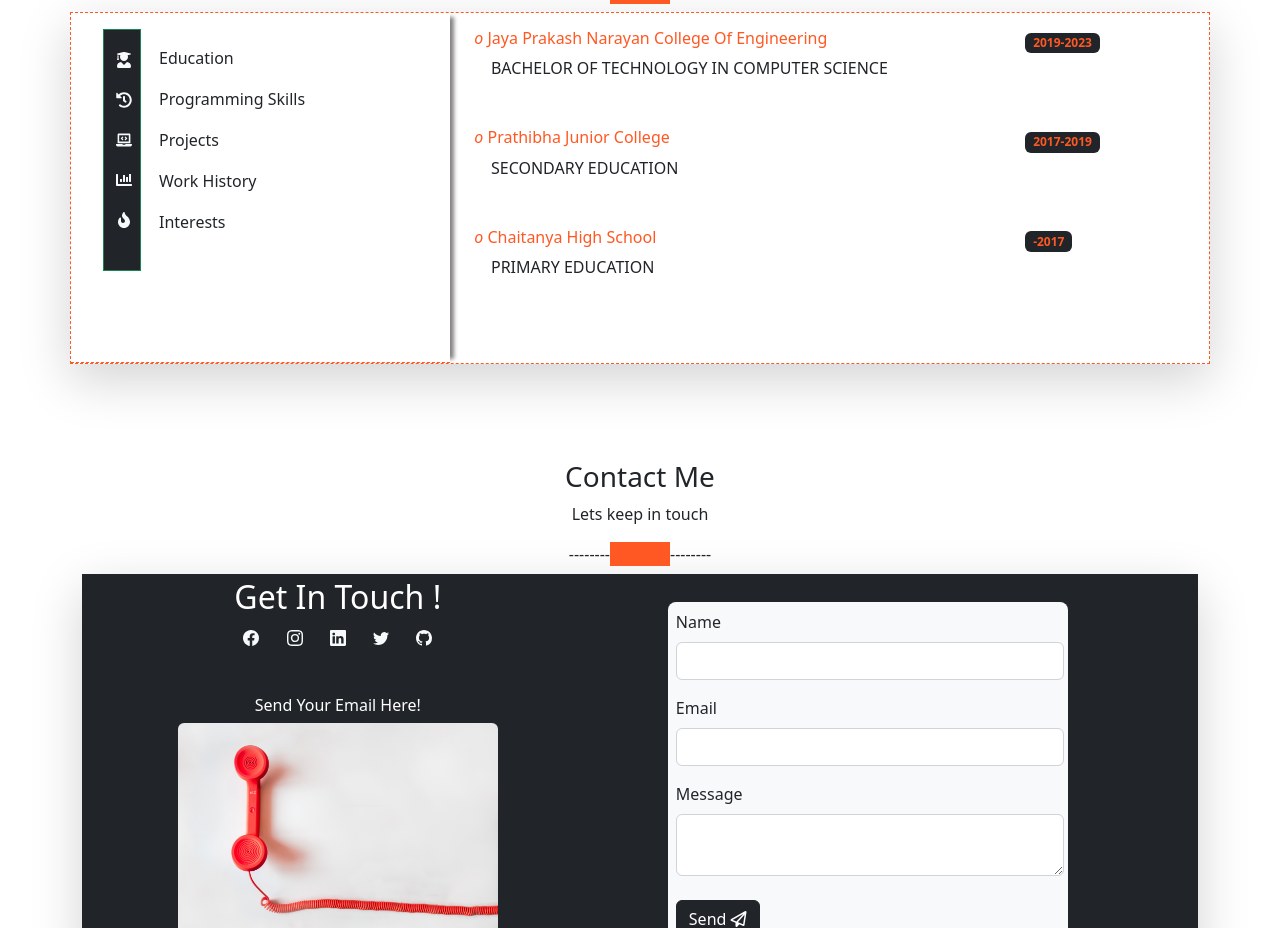
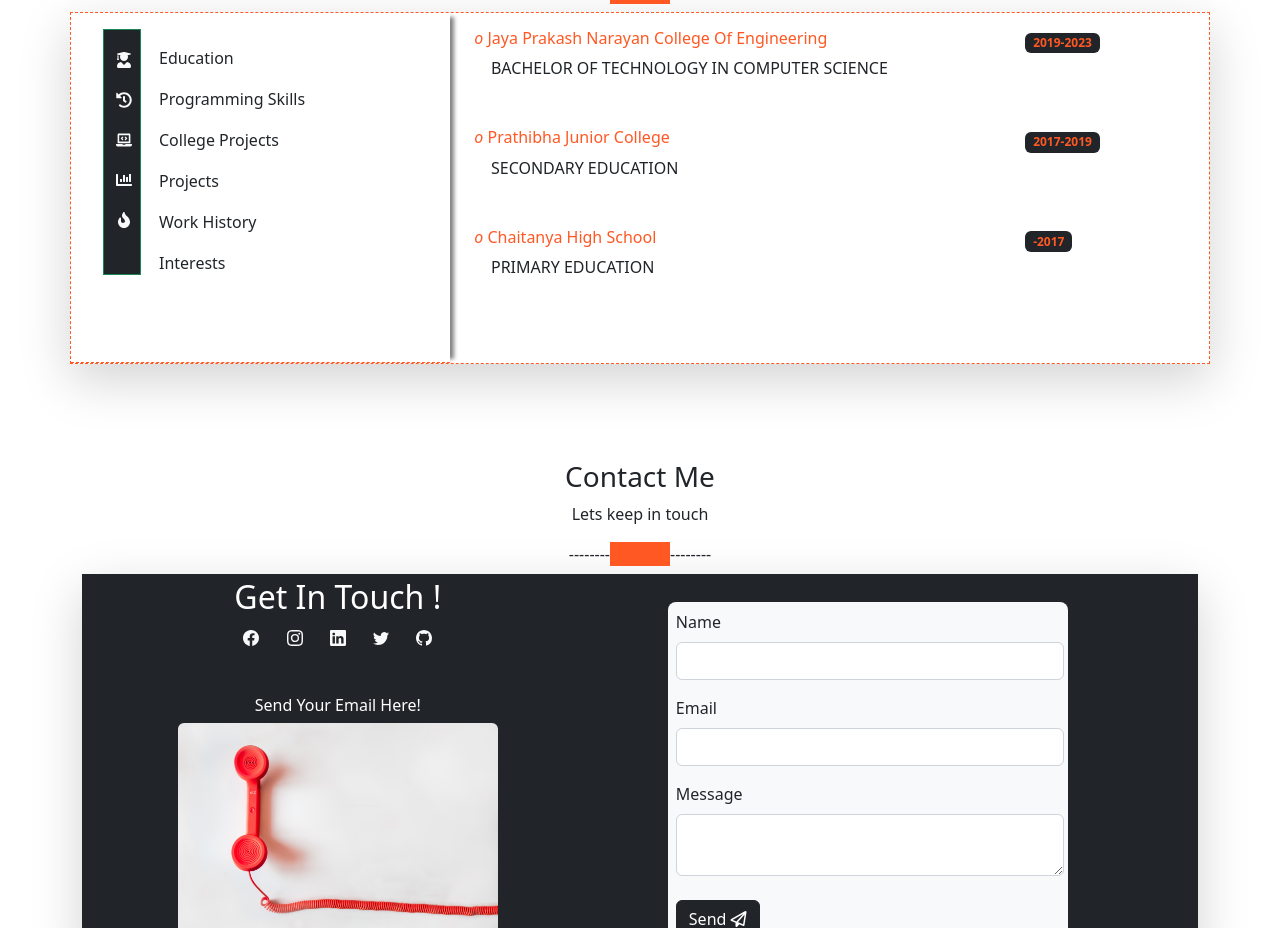
Before and after one commit to Myself-Ikram/MyPortfolio, a React (Create React App) app: page / in a window 1280 px wide. Shown: the part 1320-2248 px from the top of the page. Built offline with nearby package versions, Linux system fonts and the light colour scheme.

Commit message:
Update Resume.jsx

```diff
--- a/src/components/resume/Resume.jsx
+++ b/src/components/resume/Resume.jsx
@@ -7,6 +7,7 @@ import Education from "./ResumeDesc/Education";
 import Skills from "./ResumeDesc/Skills";
 import Projects from "./ResumeDesc/Projects";
 import Interests from "./ResumeDesc/Interests";
+import CollegeProjects from "./ResumeDesc/CollegeProjects";
 import {
   FaUserGraduate,
   FaHistory,
@@ -48,6 +49,7 @@ export default function Resume() {
                 <Col className=" ps-3">
                   <Tab className="resume-titles">Education</Tab>
                   <Tab className="resume-titles">Programming Skills</Tab>
+                  <Tab className="resume-titles">College Projects</Tab>
                   <Tab className="resume-titles">Projects</Tab>
                   <Tab className="resume-titles">Work History</Tab>
                   <Tab className="resume-titles">Interests</Tab>
@@ -64,6 +66,9 @@ export default function Resume() {
               <Skills />
             </TabPanel>
             <TabPanel>
+              <CollegeProjects />
+            </TabPanel>
+            <TabPanel>
               <Projects />
             </TabPanel>
             <TabPanel>
```
